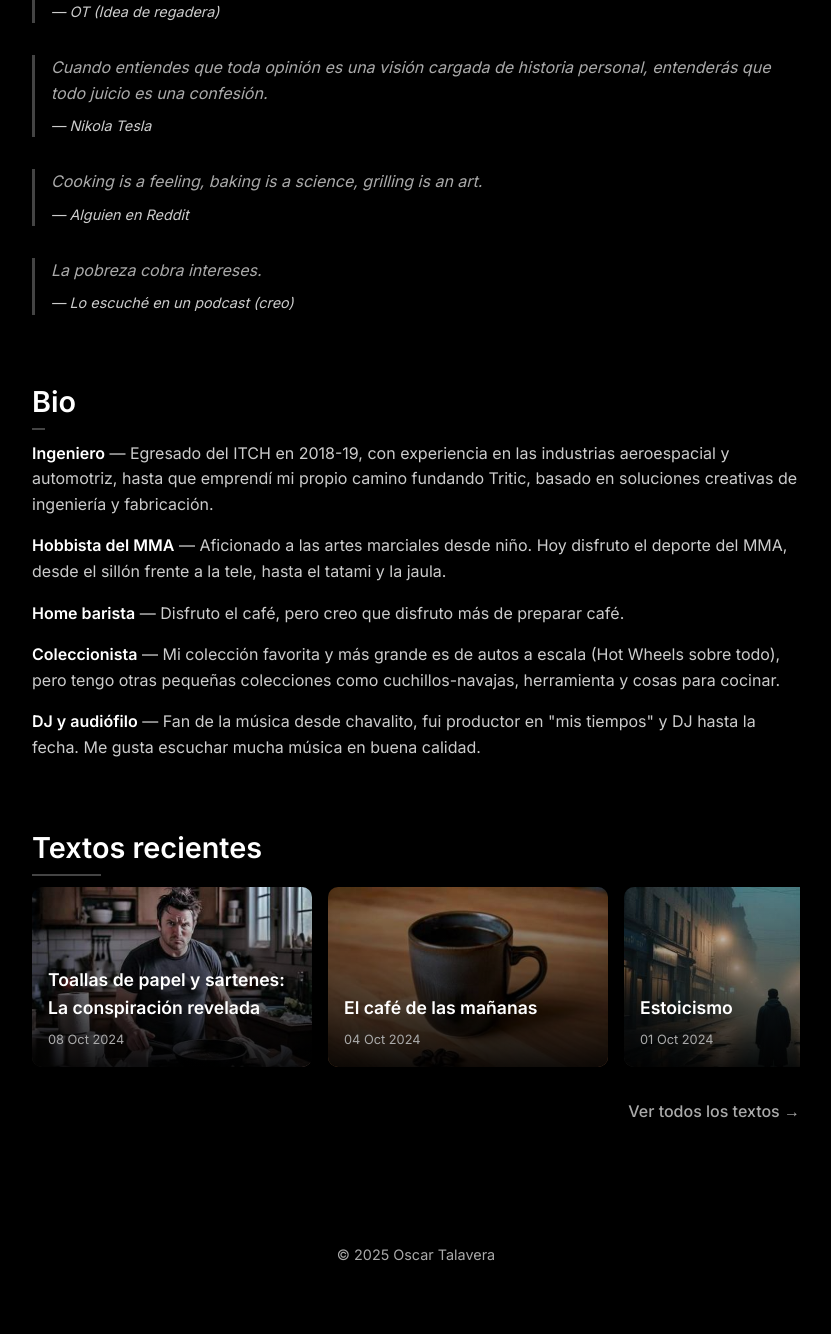
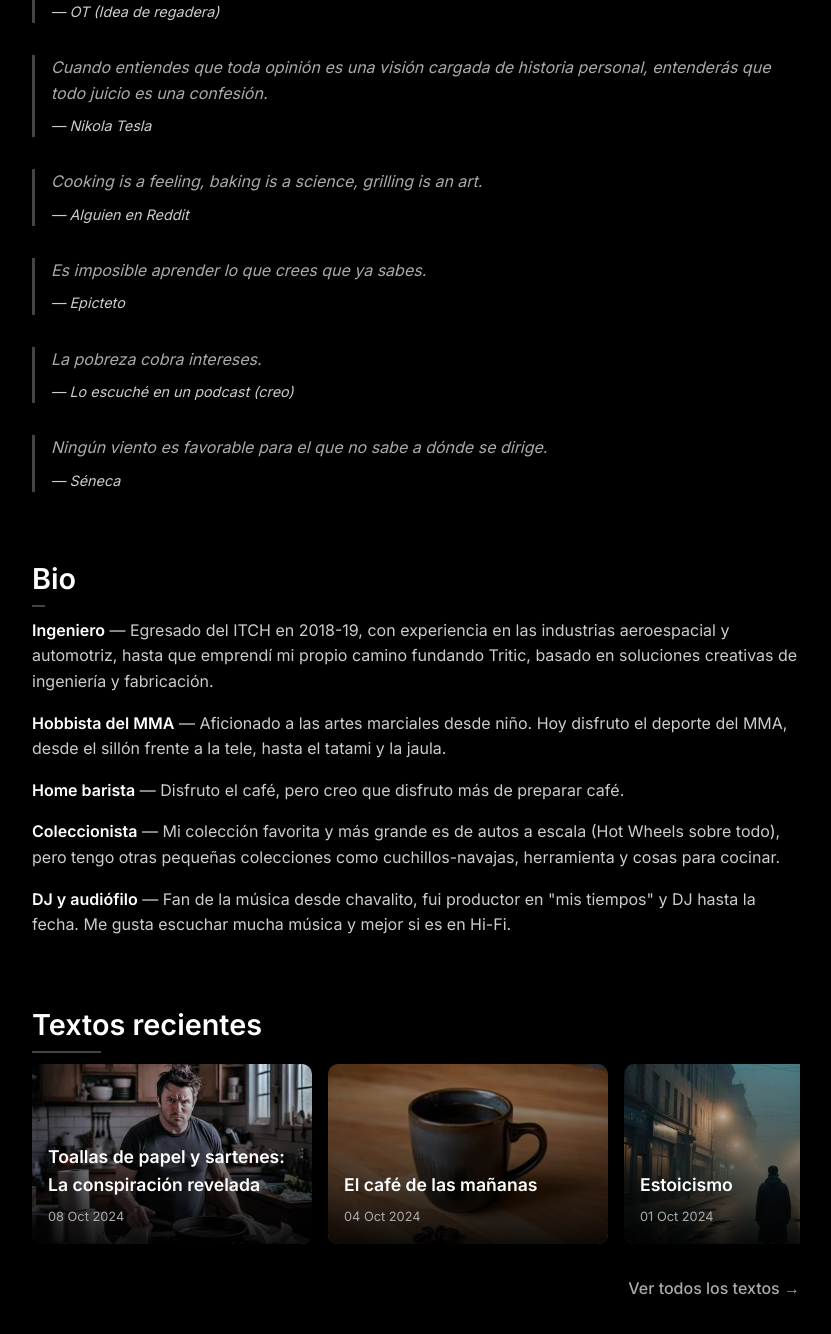
Before and after one commit to oscarttalavera/oscartalavera.com, a Jekyll site: the page built from index.md, in a window 1280 px wide and 1400 px high, scrolled down 833 px. Shown: the top 1334 px of the window, without its empty margins (224-1055 px from the left). Built offline with Jekyll 4.4.1, drawn with Linux system fonts in a browser that asks for light colours; before the commit the page ends 2131 px from its top, so only the background shows below that.

Commit message:
Update index.md

```diff
--- a/index.md
+++ b/index.md
@@ -32,8 +32,16 @@ title: Inicio
       <cite>— Alguien en Reddit</cite>
     </blockquote>
     <blockquote>
+      <p>Es imposible aprender lo que crees que ya sabes.</p>
+      <cite>— Epicteto</cite>
+    </blockquote>
+    <blockquote>
       <p>La pobreza cobra intereses.</p>
       <cite>— Lo escuché en un podcast (creo)</cite>
+    </blockquote>
+    <blockquote>
+      <p>Ningún viento es favorable para el que no sabe a dónde se dirige.</p>
+      <cite>— Séneca</cite>
     </blockquote>
   </div>
 </section>
@@ -45,7 +53,7 @@ title: Inicio
     <li><strong>Hobbista del MMA</strong> — Aficionado a las artes marciales desde niño. Hoy disfruto el deporte del MMA, desde el sillón frente a la tele, hasta el tatami y la jaula.</li>
     <li><strong>Home barista</strong> — Disfruto el café, pero creo que disfruto más de preparar café.</li>
     <li><strong>Coleccionista</strong> — Mi colección favorita y más grande es de autos a escala (Hot Wheels sobre todo), pero tengo otras pequeñas colecciones como cuchillos-navajas, herramienta y cosas para cocinar.</li>
-    <li><strong>DJ y audiófilo</strong> — Fan de la música desde chavalito, fui productor en "mis tiempos" y DJ hasta la fecha. Me gusta escuchar mucha música en buena calidad.</li>
+    <li><strong>DJ y audiófilo</strong> — Fan de la música desde chavalito, fui productor en "mis tiempos" y DJ hasta la fecha. Me gusta escuchar mucha música y mejor si es en Hi-Fi.</li>
   </ul>
 </section>
 
```
